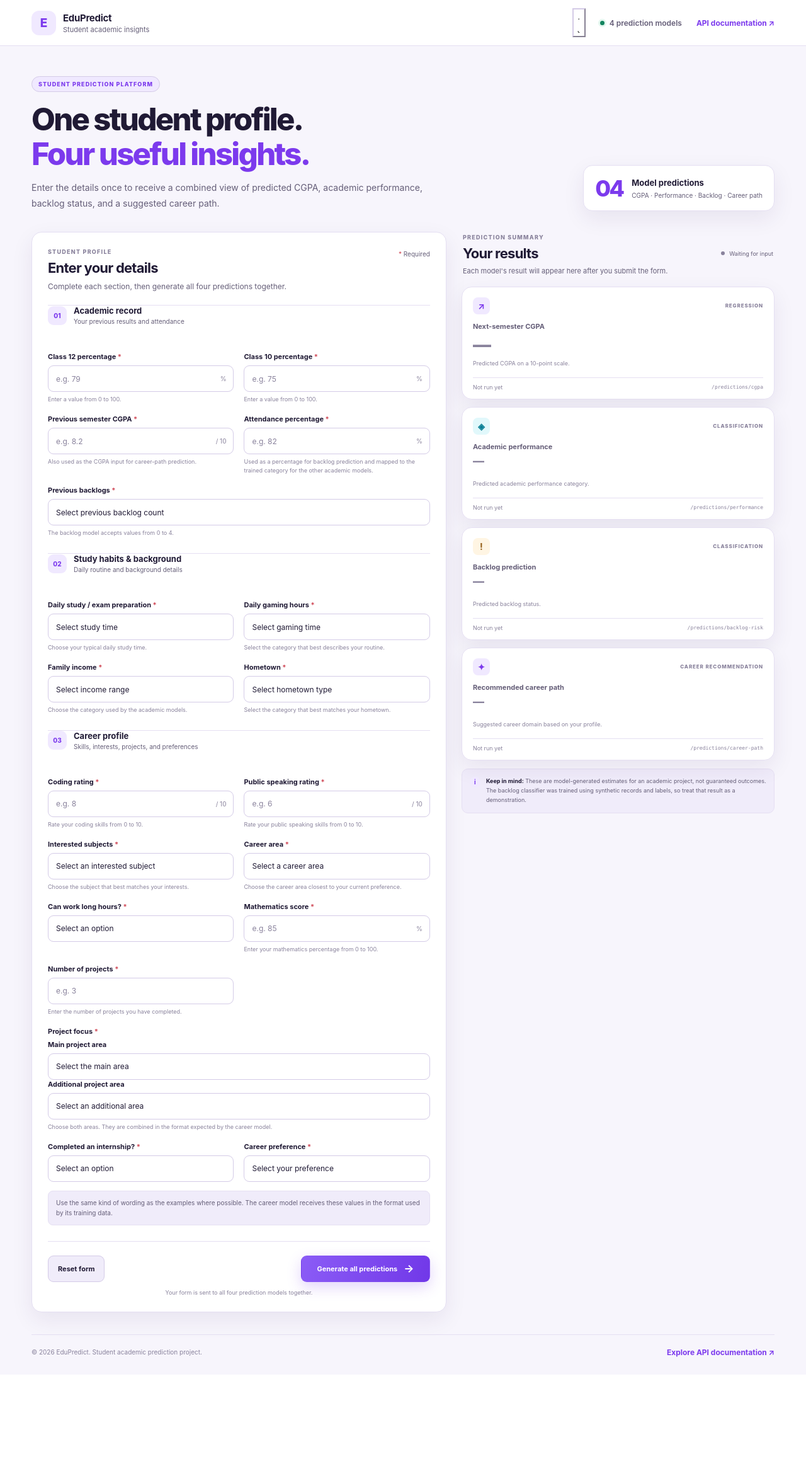
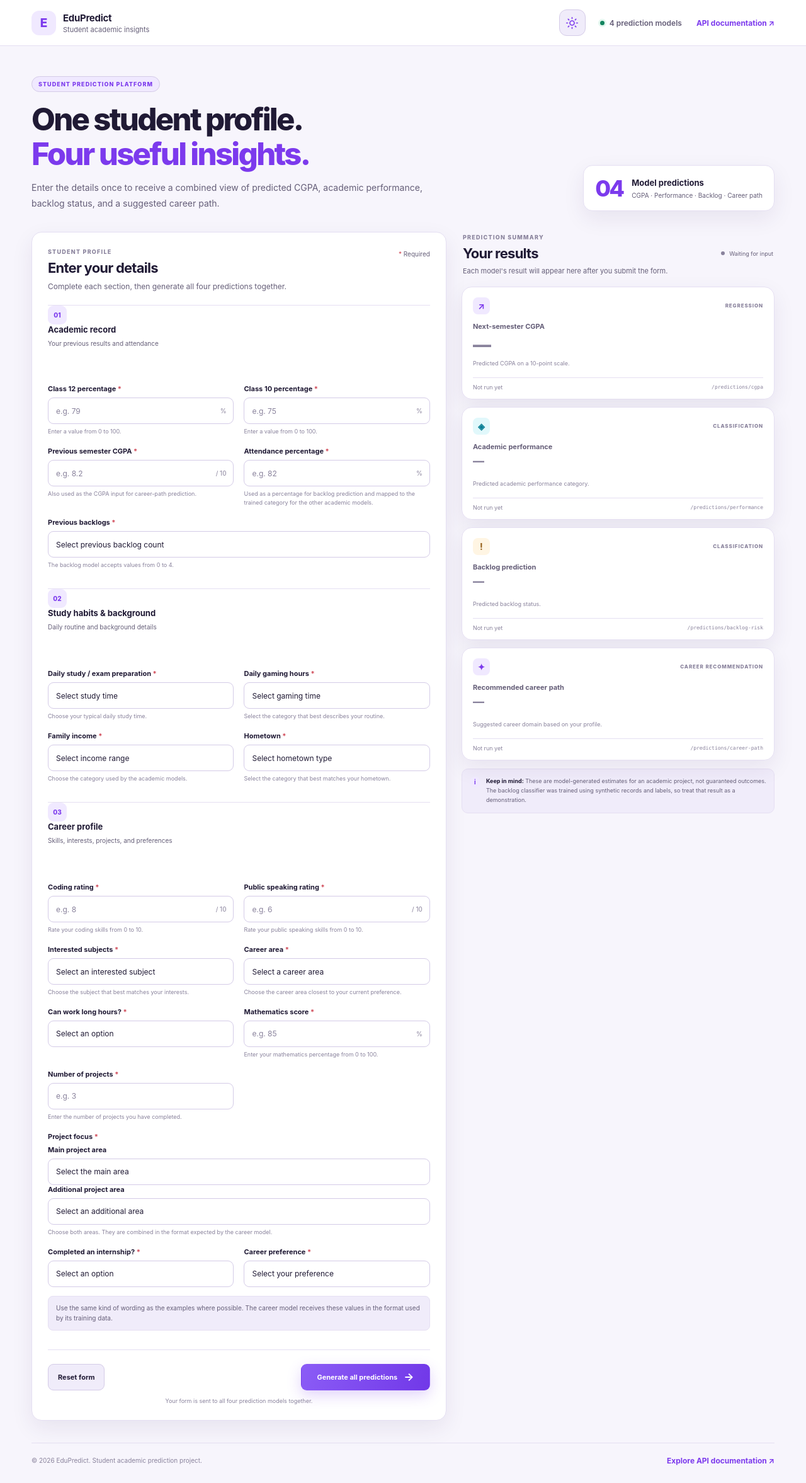
Before and after one commit to ap165/EduPredict, a Flask app: page / in a window 1280 px wide. Shown: the whole page at 63% size. Before the commit the page ends 2154 px from the top, so only its background shows below. Run offline with Flask 3, Linux system fonts and the light colour scheme; parts of the project's set-up code (start-up, migrations or seed data) failed here and were passed over.

Commit message:
Fix theme toggle icon rendering and form section spacing

```diff
--- a/static/css/home.css
+++ b/static/css/home.css
@@ -573,3 +573,73 @@ h1, .panel-heading h2, .results-title-row h2 { color: var(--text); }
 :root[data-theme="dark"] .form-section legend strong,
 :root[data-theme="dark"] .panel-heading h2,
 :root[data-theme="dark"] .results-title-row h2 { color: #F5F6FC; }
+
+
+
+/* Theme toggle: keep the glyph itself visible in both color schemes. */
+.theme-toggle {
+  width: 42px;
+  height: 42px;
+  min-width: 42px;
+  padding: 0;
+  display: inline-flex;
+  align-items: center;
+  justify-content: center;
+  border: 1px solid var(--line-strong);
+  border-radius: 12px;
+  background: var(--surface-soft);
+  color: var(--accent);
+  line-height: 0;
+  overflow: visible;
+  appearance: none;
+  -webkit-appearance: none;
+}
+.theme-toggle .theme-icon {
+  display: none;
+  width: 21px;
+  height: 21px;
+  flex: 0 0 21px;
+  fill: none;
+  stroke: currentColor;
+  stroke-width: 1.9;
+  stroke-linecap: round;
+  stroke-linejoin: round;
+  color: var(--accent);
+}
+:root[data-theme="light"] .theme-toggle .theme-icon-sun { display: block; }
+:root[data-theme="dark"] .theme-toggle .theme-icon-moon { display: block; color: var(--accent); stroke: var(--accent); }
+.theme-toggle:hover { background: var(--accent-soft); border-color: var(--accent); }
+:root[data-theme="dark"] .theme-toggle { background: #202B45; border-color: #354466; color: #C49AFF; }
+:root[data-theme="dark"] .theme-toggle .theme-icon-moon { color: #C49AFF; stroke: #C49AFF; }
+
+/* Space section legends away from panel copy, dividers, and the first form field. */
+.form-section {
+  padding-top: 28px;
+  padding-bottom: 30px;
+}
+.form-section legend {
+  display: block;
+  float: none;
+  width: 100%;
+  margin: 0 0 30px;
+  padding: 0;
+}
+.form-section legend > span:last-child {
+  display: flex;
+  min-width: 0;
+  flex-direction: column;
+  justify-content: center;
+  gap: 5px;
+}
+.form-section legend strong { line-height: 1.35; }
+.form-section legend small { margin-top: 0; line-height: 1.45; }
+.form-grid { margin-top: 0; }
+.form-section + .form-section { padding-top: 30px; }
+.form-section + .form-section legend { margin-bottom: 30px; }
+@media (max-width: 620px) {
+  .form-section { padding-top: 24px; padding-bottom: 26px; }
+  .form-section legend { margin-bottom: 26px; }
+  .form-section + .form-section { padding-top: 27px; }
+  .form-section + .form-section legend { margin-bottom: 26px; }
+  .section-number { width: 38px; height: 38px; border-radius: 11px; }
+}
```
